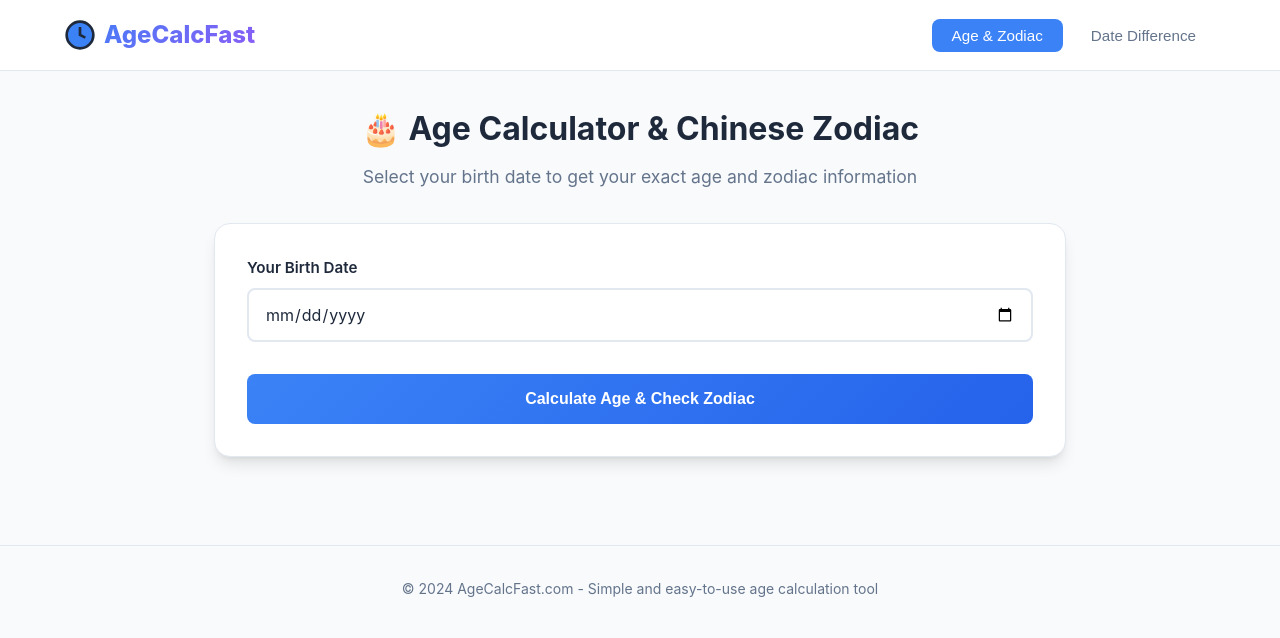
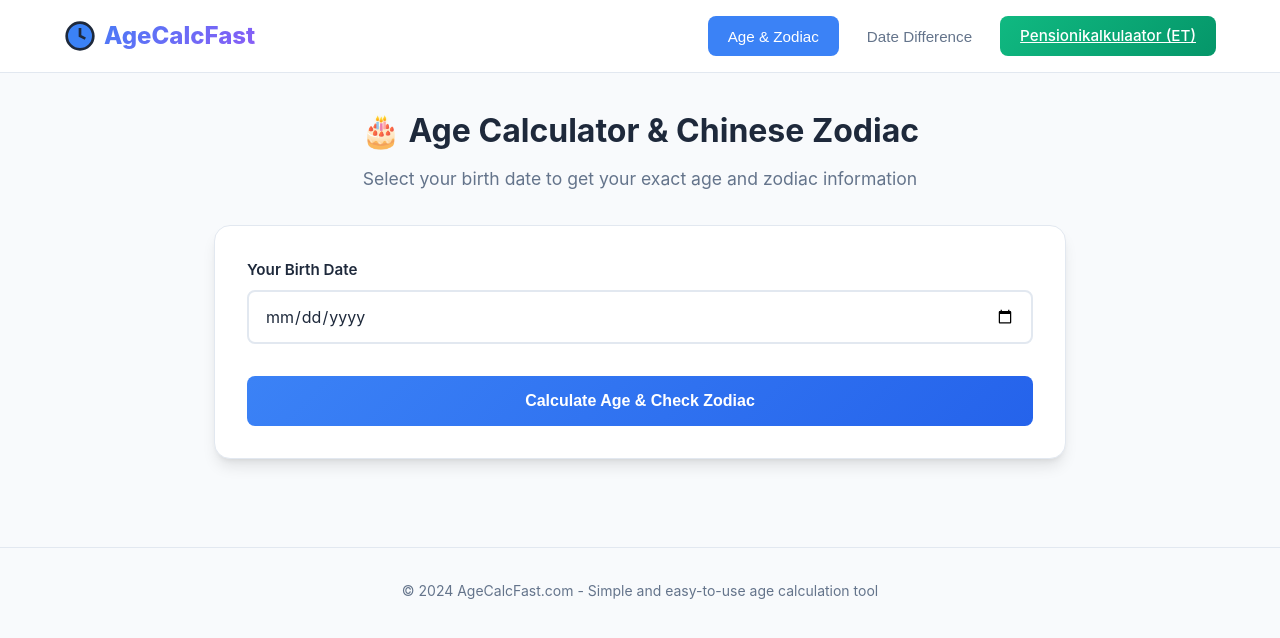
Before and after one commit to missjiangli/age, a Next.js app: page / in a window 1280 px wide. Shown: the top 638 px of the page. Built offline with nearby package versions, Linux system fonts and the light colour scheme.

Commit message:
Update index.js

```diff
--- a/pages/index.js
+++ b/pages/index.js
@@ -1,4 +1,3 @@
-// pages/index.js
 import Head from 'next/head';
 import { useEffect, useState } from 'react';
 
@@ -241,9 +240,9 @@ export default function Home() {
   return (
     <>
       <Head>
-        <title>AgeCalcFast - Age Calculator | Date Difference | Chinese Zodiac</title>
-        <meta name="description" content="Simple and easy-to-use age calculation tool: calculate exact age, zodiac personality, and date intervals" />
-        <meta name="keywords" content="age calculator, date difference calculator, chinese zodiac calculator, birthday calculator, how old am I" />
+        <title>AgeCalcFast - Age Calculator | Date Difference | Chinese Zodiac | Pension Calculator (Estonia)</title>
+        <meta name="description" content="Simple and easy-to-use age calculation tool: calculate exact age, zodiac personality, date intervals, and Estonian pension" />
+        <meta name="keywords" content="age calculator, date difference calculator, chinese zodiac calculator, birthday calculator, how old am I, estonian pension calculator, pensionikalkulaator" />
         <meta name="google-site-verification" content="001C0BjF7D8IdDOLz19yQBrXpYVhwVhgmlU4RgBY8kdsA" />
         <meta name="robots" content="index, follow" />
         <meta charSet="UTF-8" />
@@ -321,6 +320,7 @@ export default function Home() {
         nav {
             display: flex;
             gap: 0.5rem;
+            flex-wrap: wrap; /* 适配移动端换行 */
         }
 
         .nav-btn {
@@ -344,6 +344,18 @@ export default function Home() {
         .nav-btn.active {
             background: var(--primary);
             color: white;
+        }
+
+        /* 爱沙尼亚语导航按钮特殊样式（区分语种） */
+        .nav-btn.et-btn {
+            background: linear-gradient(135deg, #10b981, #059669);
+            color: white;
+        }
+
+        .nav-btn.et-btn:hover {
+            background: linear-gradient(135deg, #059669, #047857);
+            transform: translateY(-2px);
+            box-shadow: 0 4px 12px rgba(16, 185, 129, 0.4);
         }
 
         /* Main Container */
@@ -691,6 +703,14 @@ export default function Home() {
                   >
                       Date Difference
                   </button>
+                  {/* 新增爱沙尼亚语养老金计算器导航按钮 */}
+                  <a
+                      href="/et/pensionikalkulaator/"
+                      className="nav-btn et-btn"
+                      target="_self" // 同页面跳转
+                  >
+                      Pensionikalkulaator (ET)
+                  </a>
               </nav>
           </div>
       </header>
```
